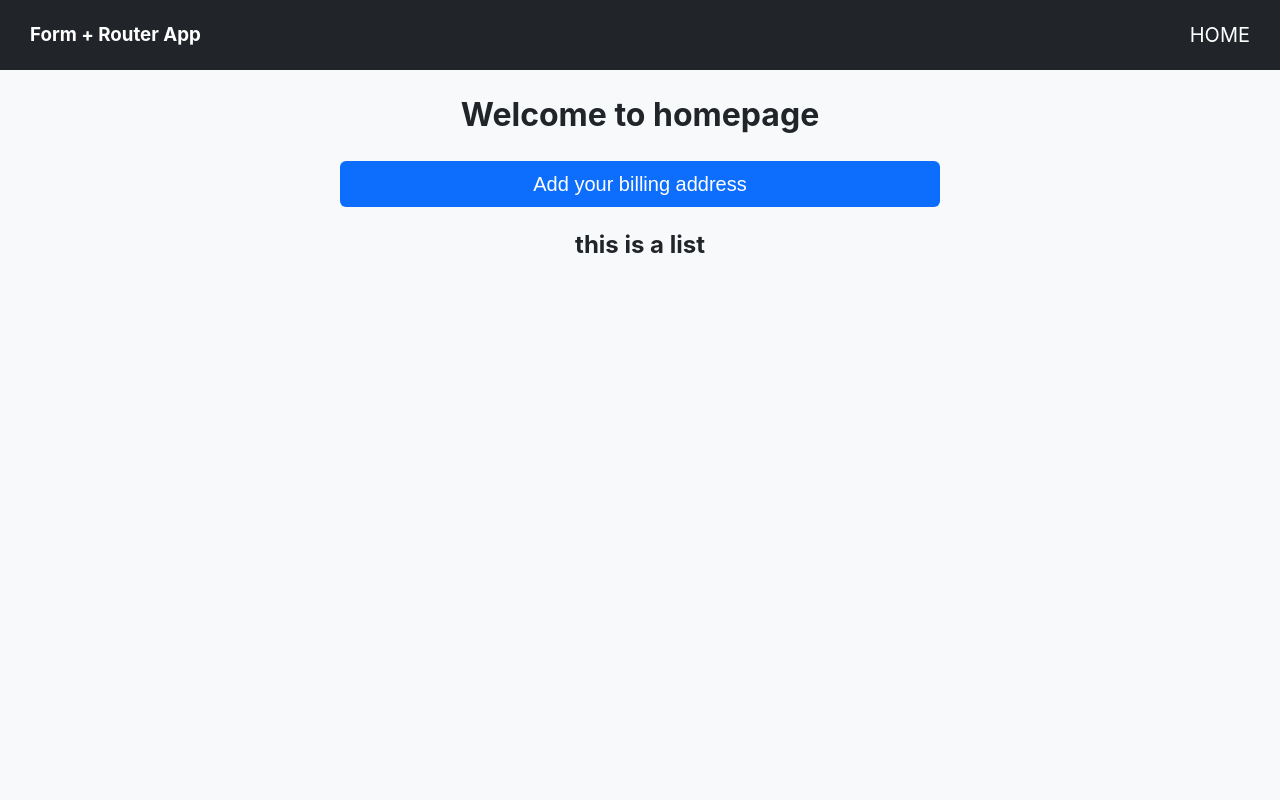
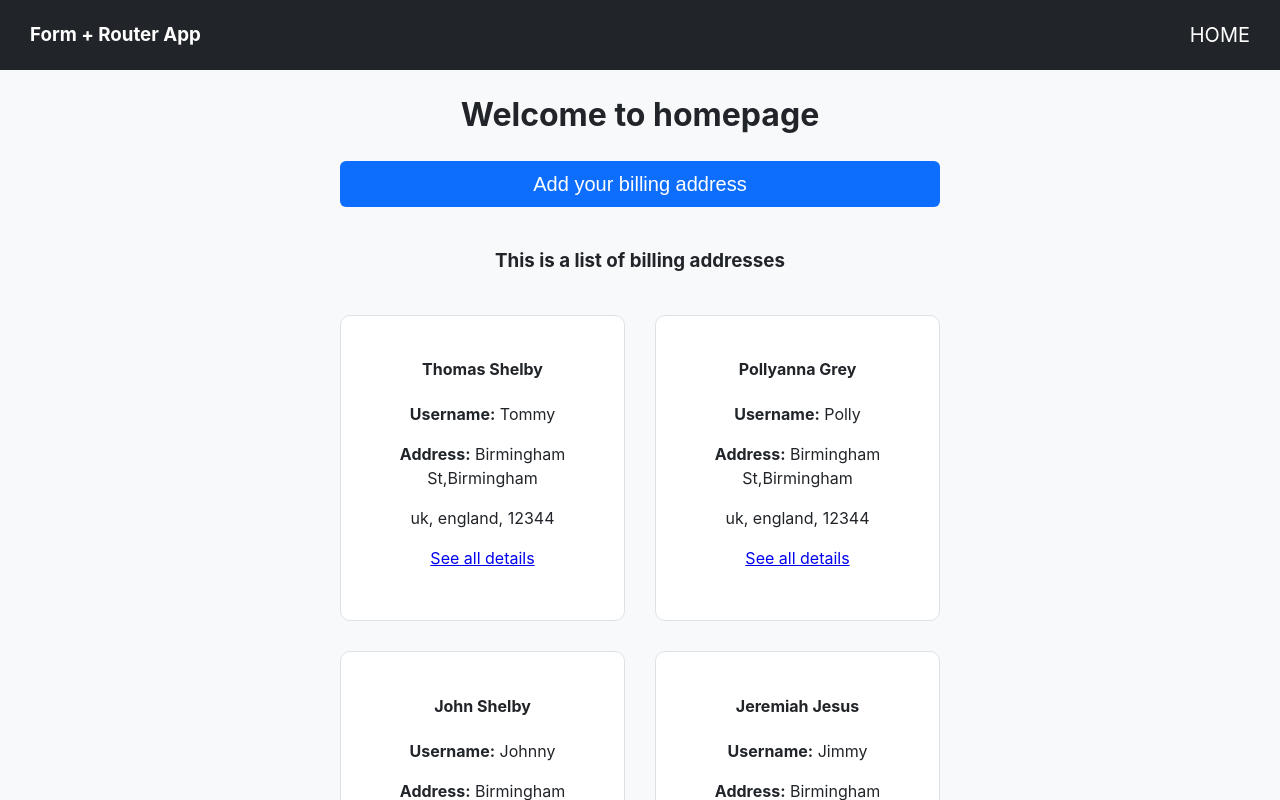
Before and after one commit to tepavcevic/interactive-app, a React (Vite) app: page / in a window 1280 px wide. Shown: the top 800 px of the page. Built offline with nearby package versions, Linux system fonts and the light colour scheme.

Commit message:
Added data and styling added handling data and some seed data a well

```diff
--- a/src/App.jsx
+++ b/src/App.jsx
@@ -4,13 +4,14 @@ import Layout from "./pages/Layout";
 import Home from "./pages/home/Index";
 import ErrorPage from "./pages/error/Index";
 import BillingAddress from "./pages/billing-address/Index";
+import { data } from "./data/data";
 
 function App() {
   return (
     <div className="App">
       <Routes>
         <Route element={<Layout />}>
-          <Route path="/" element={<Home />} />
+          <Route path="/" element={<Home billingAddressList={data} />} />
           <Route path="/:id" element={<BillingAddress />} />
           <Route path="*" element={<ErrorPage />} />
         </Route>
--- a/src/components/form/Index.jsx
+++ b/src/components/form/Index.jsx
@@ -1,7 +1,7 @@
 import { useState } from "react";
 import "./styles.css";
 
-export default function Form({ formOpened }) {
+export default function Form({ onFormToggle, billingAddressList }) {
   const [billingAddress, setBillingAddress] = useState({
     firstName: "",
     lastName: "",
@@ -34,14 +34,14 @@ export default function Form({ formOpened }) {
 
   const handleSubmit = (event) => {
     event.preventDefault();
+    billingAddress.id = billingAddressList.length + 1;
+    billingAddressList.push(billingAddress);
+    onFormToggle(false);
   }
 
   return (
     <>
-      {formOpened && (
-        <>
       <h3>Billing address</h3>
-          {JSON.stringify(billingAddress)}
         <form action="" onSubmit={handleSubmit}>
           <div className="name">
             <div className="input-group">
@@ -203,7 +203,5 @@ export default function Form({ formOpened }) {
           </button>
         </form>
     </>
-      )}
-    </>
   );
 }
--- a/src/components/form/styles.css
+++ b/src/components/form/styles.css
@@ -61,7 +61,7 @@ form {
 }
 
 #shipping,
-#save-info {
+#saveInfo {
   margin: 0 8px 0 0;
 }
 
--- a/src/components/list/Index.jsx
+++ b/src/components/list/Index.jsx
@@ -1,7 +1,16 @@
-export default function List() {
+import "./styles.css";
+import ListItem from "./components/ListItem";
+
+export default function List({ billingAddressList }) {
   return (
     <>
-      <h2>this is a list</h2>
+      <h3 className="listHeading">This is a list of billing addresses</h3>
+      <div className="list">
+        {billingAddressList
+          .map((item) =>
+              <ListItem item={item} key={item.id} />
+          )}
+      </div>
     </>
   );
 }
--- /dev/null
+++ b/src/components/list/components/ListItem.jsx
@@ -0,0 +1,14 @@
+import "./styles.css";
+import { Link } from "react-router-dom";
+
+export default function ListItem({ item }) {
+    return(
+        <div className="listCard">
+            <h4>{item.firstName} {item.lastName}</h4>
+            <p><b>Username:</b> {item.username}</p>
+            <p><b>Address:</b> {item.address}</p>
+            <p>{item.country}, {item.cityState}, {item.zip}</p>
+            <Link to={`/${item.id}`}>See all details</Link>
+        </div>
+    )
+}
--- /dev/null
+++ b/src/components/list/components/styles.css
@@ -0,0 +1,6 @@
+.listCard {
+    background-color: white;
+    border: thin solid #dee2e6;
+    border-radius: 10px;
+    padding: 20px 15px 50px 15px;
+}
--- /dev/null
+++ b/src/components/list/styles.css
@@ -0,0 +1,12 @@
+.list {
+    display: grid;
+    grid-template-columns: 1fr 1fr;
+    grid-template-rows: auto;
+    gap: 30px;
+    max-width: 600px;
+    margin: 40px auto;
+}
+
+.listHeading {
+    margin: 40px 0 0 0;
+}
--- /dev/null
+++ b/src/data/data.js
@@ -0,0 +1,58 @@
+export const data = [
+    {
+        firstName: "Thomas",
+        lastName: "Shelby",
+        username: "Tommy",
+        email: "tommy@peakyblinders.co.uk",
+        address: "Birmingham St,Birmingham",
+        secondAddress: "",
+        country: "uk",
+        cityState: "england",
+        zip: "12344",
+        shipping: true,
+        saveInfo: false,
+        id: 1,
+    },
+    {
+        firstName: "Pollyanna",
+        lastName: "Grey",
+        username: "Polly",
+        email: "polly@peakyblinders.co.uk",
+        address: "Birmingham St,Birmingham",
+        secondAddress: "Village near Birmingham",
+        country: "uk",
+        cityState: "england",
+        zip: "12344",
+        shipping: false,
+        saveInfo: false,
+        id: 2,
+    },
+    {
+        firstName: "John",
+        lastName: "Shelby",
+        username: "Johnny",
+        email: "tommy@peakyblinders.co.uk",
+        address: "Birmingham St,Birmingham",
+        secondAddress: "",
+        country: "uk",
+        cityState: "england",
+        zip: "12344",
+        shipping: true,
+        saveInfo: true,
+        id: 3,
+    },
+    {
+        firstName: "Jeremiah",
+        lastName: "Jesus",
+        username: "Jimmy",
+        email: "jimmy@peakyblinders.co.uk",
+        address: "Birmingham St,Birmingham",
+        secondAddress: "",
+        country: "uk",
+        cityState: "england",
+        zip: "12344",
+        shipping: false,
+        saveInfo: true,
+        id: 4,
+    },
+];
--- a/src/pages/billing-address/Index.jsx
+++ b/src/pages/billing-address/Index.jsx
@@ -1,7 +1,29 @@
+import "./styles.css";
+import { Link, useParams } from "react-router-dom";
+import { data } from "../../data/data";
+
+const getBillingAddress = (id) => data.find((item) => item.id === +id)
+
 export default function BillingAddress() {
+  const params = useParams();
+
+  const billingAddress = getBillingAddress(params.id);
   return (
     <>
-      <h1>This is a billing address page</h1>
+      <div className="billingInfo">
+      <h1>{billingAddress.firstName} {billingAddress.lastName}</h1>
+      <h4>billing details</h4>
+      <p><b>Username:</b> {billingAddress.username}</p>
+      <p><b>Email:</b> {billingAddress.email}</p>
+      <p><b>Address:</b> {billingAddress.address}, {billingAddress.country}, {billingAddress.cityState}, {billingAddress.zip}</p>
+      {billingAddress.secondAddress &&
+        (<p><b>Second address:</b> {billingAddress.secondAddress}, {billingAddress.country}, {billingAddress.cityState}, {billingAddress.zip}</p>)
+      }
+      <p>Shipping address is the same as billing address: <b>{billingAddress.shipping === true ? "yes" : "no"}</b> </p>
+      <p>Saved this information for next time: <b>{billingAddress.savedInfo === true ? "yes" : "no"}</b> </p>
+    </div>
+
+    <Link to={"/"}>go back</Link>
     </>
   );
 }
--- /dev/null
+++ b/src/pages/billing-address/styles.css
@@ -0,0 +1,9 @@
+.billingInfo {
+    text-align: start;
+    background-color: white;
+    padding: 10px 30px 20px 50px;
+    border: thin solid #dee2e6;
+    border-radius: 10px;
+    margin: 50px auto;
+    max-width: 600px;
+}
--- a/src/pages/home/Index.jsx
+++ b/src/pages/home/Index.jsx
@@ -3,20 +3,25 @@ import Form from "../../components/form/Index";
 import List from "../../components/list/Index";
 import { useState } from "react";
 
-export default function Home() {
-  const [formOpened, setFormOpened] = useState(false);
+export default function Home({ billingAddressList }) {
+  const [showForm, setShowForm] = useState(false);
 
-  const handleFormOpened = () => {
-    setFormOpened(!formOpened);
+  const toggleShowForm = () => {
+    setShowForm((prevShowForm) => !prevShowForm);
   };
   return (
     <>
       <h1>Welcome to homepage</h1>
-      <button className="btn" onClick={handleFormOpened}>
-        {formOpened ? "Close form" : "Add your billing address"}
+      <button className="btn" onClick={toggleShowForm}>
+        {showForm ? "Close form" : "Add your billing address"}
       </button>
-      <Form formOpened={formOpened} />
-      <List />
+      {showForm && (
+        <Form
+          onFormToggle={toggleShowForm}
+          billingAddressList={billingAddressList}
+        />
+      )}
+      <List billingAddressList={billingAddressList} />
     </>
   );
 }
```
Lines whose indentation alone changed are shown as unchanged.
